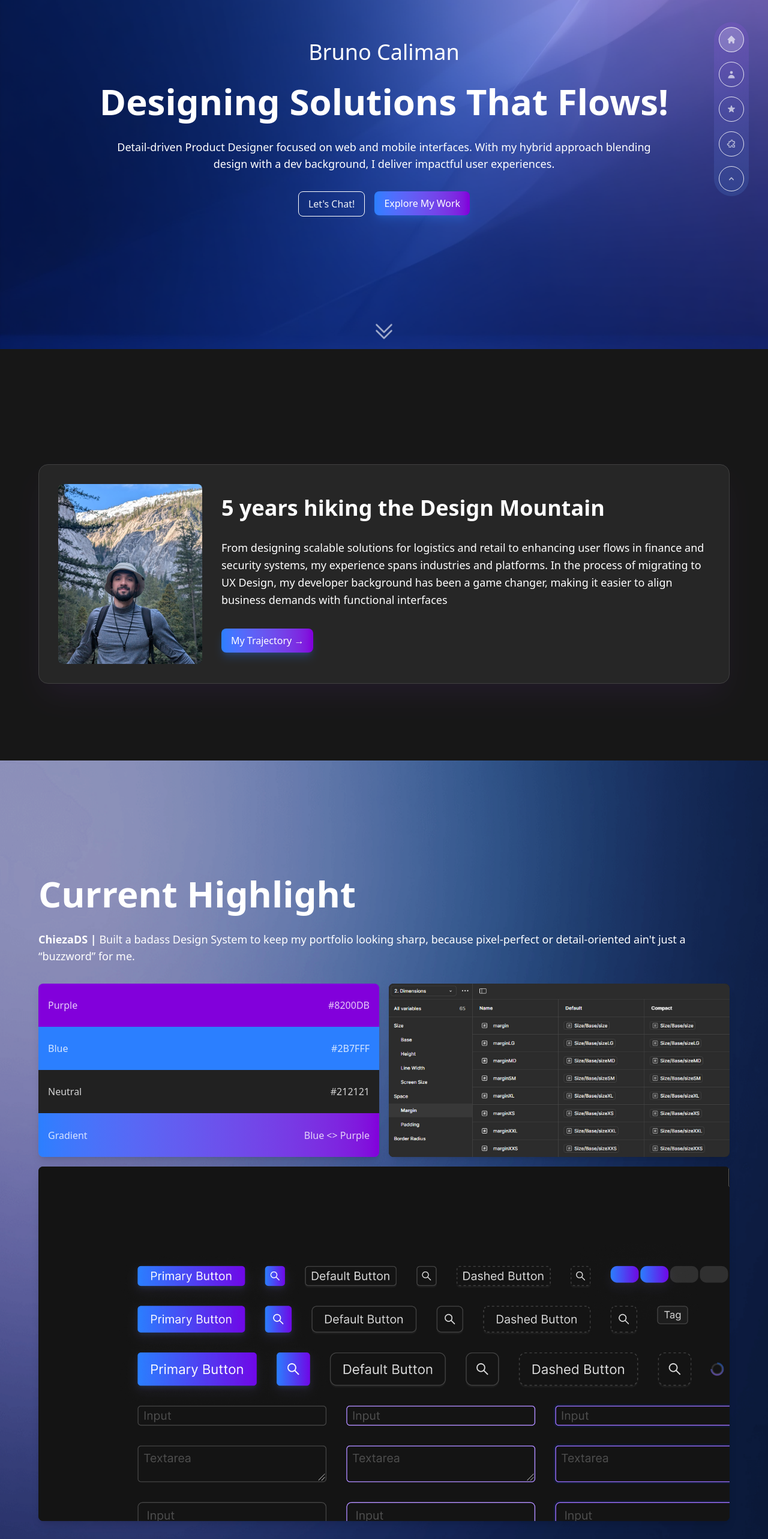
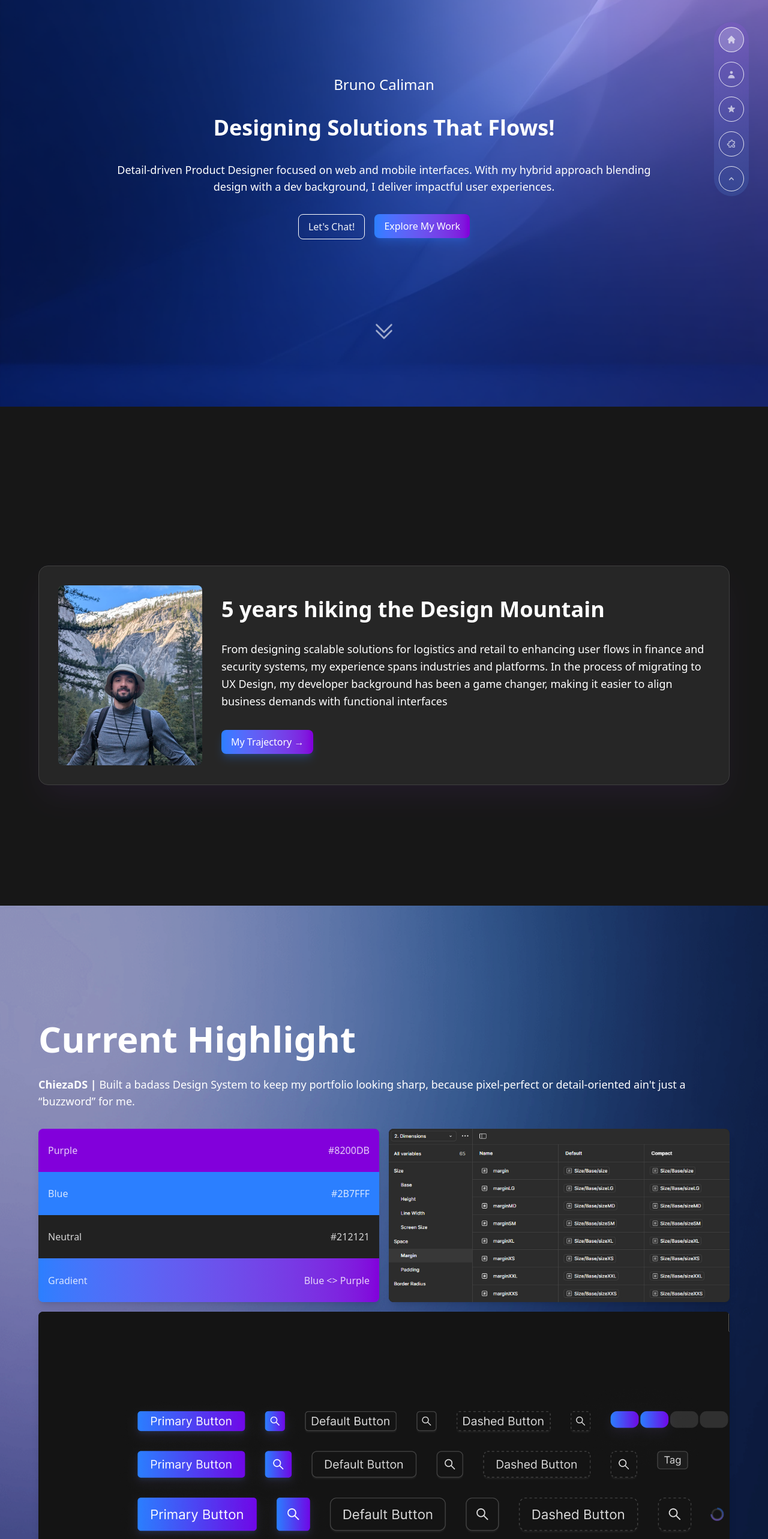
Before and after one commit to Chieza/chieza-me, a React (Vite) app: page / in a window 1280 px wide. Shown: the part 218-2784 px from the top of the page at 60% size. Built offline with nearby package versions, Linux system fonts and the light colour scheme.

Commit message:
UI adjusts

```diff
--- a/src/components/navigation/NavHub.tsx
+++ b/src/components/navigation/NavHub.tsx
@@ -6,7 +6,7 @@ export default function NavHub() {
   const { sections, activeSectionId, scrollToSection } = useSections();
 
   const handleScrollToTop = () => {
-    window.scrollTo({ top: 0, behavior: "smooth" });
+    window.scrollTo({ top: 0 - 64, behavior: "smooth" });
   };
 
   // Conditional rendering: Don't render NavHub if there are no sections
--- a/src/components/navigation/ScrollIndicator.tsx
+++ b/src/components/navigation/ScrollIndicator.tsx
@@ -13,7 +13,7 @@ const ScrollIndicator: React.FC = () => {
   // Scroll down the page and hide Scroll Indicator
   const handleClick = useCallback(() => {
     // Scroll down
-    window.scrollBy({ top: window.innerHeight - 64, behavior: 'smooth' }); // Minus 64px is due to 1rem = 16px (4rem), adjust if needed
+    window.scrollBy({ top: window.innerHeight + 64, behavior: 'smooth' }); // Minus 64px is due to 1rem = 16px (4rem), adjust if needed
     setIsVisible(false); // Hide after click
   }, []);
 
--- a/src/components/sections/Footer.tsx
+++ b/src/components/sections/Footer.tsx
@@ -12,7 +12,7 @@ export default function Footer() {
 
   return (
     <footer className="text-white border-t border-neutral-800">
-      <div className="max-w-7xl mx-auto px-4 py-8">
+      <div className="max-w-7xl mx-auto px-4 pt-8 pb-48 md:pb-8">
         {/* nav links */}
         <nav className="flex flex-col sm:flex-row flex-wrap items-center justify-center gap-4">
           {links.map(({ to, label }) => (
--- a/src/components/sections/HeroSection.tsx
+++ b/src/components/sections/HeroSection.tsx
@@ -14,30 +14,30 @@ export default function HeroSection({ id, onContactClick }: HeroSectionProps) {
   return (
     <section
       id={id}
-      className="h-[calc(100vh-4rem)] relative w-full overflow-hidden"
+      className="min-h-[calc(100vh+2rem)] relative w-full overflow-hidden flex items-center justify-center"
     >
-      {/* Background image, covers full area */}
+      {/* Background */}
       <img
         src={HeroBg}
         alt="Hero background"
         className="absolute inset-0 w-full h-full object-cover"
       />
 
-      {/* Content overlay, centered */}
-      <div className="relative z-10 flex flex-col items-center justify-center h-full text-center px-6 md:px-12 lg:px-24">
-        <p className="text-white text-2xl md:text-4xl mb-8">Bruno Caliman</p>
-        <h1 className="text-white text-4xl md:text-6xl font-bold mb-8">
+      {/* Content Centered */}
+      <div className="relative z-10 flex flex-col text-center px-6 md:px-12 lg:px-24 space-y-8 text-white">
+        <p className="text-2xl">Bruno Caliman</p>
+        <h1 className="text-4xl/12 md:text-4xl/12 font-bold">
           Designing Solutions That Flows!
         </h1>
-        <p className="text-white text-base md:text-lg max-w-4xl mb-8">
+        <p className="hidden lg:block text-base md:text-lg max-w-4xl mb-8">
           Detail-driven Product Designer focused on web and mobile interfaces.
           With my hybrid approach blending design with a dev background, I
           deliver impactful user experiences.
         </p>
 
-        {/* Buttons row */}
+        {/* Buttons */}
         <div className="flex flex-wrap gap-4 justify-center">
-          <OutlineButton onClick={onContactClick}>Let's Chat!</OutlineButton>
+          <OutlineButton onClick={onContactClick} className="hidden md:block">Let's Chat!</OutlineButton>
           <Link to="/portfolio">
             <GradientButton>Explore My Work</GradientButton>
           </Link>
--- a/src/components/sections/HighlightSection.tsx
+++ b/src/components/sections/HighlightSection.tsx
@@ -13,17 +13,7 @@ export default function HeroSection({ id }: HighlightSectionProps) {
   return (
     <section
       id={id}
-      className="
-    relative
-    flex
-    flex-col
-    items-center
-    overflow-hidden
-    w-full
-    px-4 pt-24 pb-8
-    sm:px-8 sm:pt-32 sm:pb-16
-    lg:px-16 lg:pt-48 lg:pb-32
-    "
+      className="min-h-[calc(100vh+16rem)] relative flex flex-col items-center justify-center overflow-hidden w-full px-4 pt-24 pb-8 sm:px-8 sm:pt-32 sm:pb-16 lg:px-16 lg:pt-48 lg:pb-32"
     >
       {/* Background Image*/}
       <img
@@ -34,12 +24,7 @@ export default function HeroSection({ id }: HighlightSectionProps) {
 
       {/* Content */}
       <div
-        className="
-        max-w-[1200px]
-        relative z-10
-        flex flex-col
-        gap-8
-        "
+        className="max-w-[1200px] relative z-10 flex flex-col gap-8"
       >
         <h1 className="text-white text-4xl md:text-6xl font-bold">
           Current Highlight
--- a/src/components/sections/MeSection.tsx
+++ b/src/components/sections/MeSection.tsx
@@ -7,18 +7,11 @@ interface MeSectionProps {
 }
 
 export default function MeSection({ id }: MeSectionProps) {
-  useSectionRegistry(id, HiUser, 'About Me');
+  useSectionRegistry(id, HiUser, "About Me");
   return (
     <section
       id={id}
-      className="
-      flex justify-center items-center
-      w-full
-      px-4 pt-24 pb-8
-      sm:px-8 sm:pt-32 sm:pb-16
-      lg:px-16 lg:pt-48 lg:pb-32
-      2xl:h-[calc(100vh-4rem)]
-      "
+      className="min-h-[calc(100vh+2rem)]  flex justify-center items-center w-full px-4 pt-24 pb-8 sm:px-8 sm:pt-32 sm:pb-16 lg:px-16 lg:pt-48 lg:pb-32"
     >
       <MeCard />
     </section>
--- a/src/components/sections/SkillsTools.tsx
+++ b/src/components/sections/SkillsTools.tsx
@@ -25,15 +25,7 @@ export default function SkillsTools({ id }: SkillsToolsProps) {
   return (
     <section
       id={id}
-      className="
-    flex flex-col
-    items-center
-    overflow-hidden
-    w-full
-    px-4 pt-24 pb-8
-    sm:px-8 sm:pt-32 sm:pb-16
-    lg:px-16 lg:pt-48 lg:pb-32
-    "
+      className="min-h-[calc(100vh+2rem)] flex flex-col items-center justify-center overflow-hidden w-full px-4 pt-24 pb-8 sm:px-8 sm:pt-32 sm:pb-16 lg:px-16 lg:pt-48 lg:pb-32"
     >
       <div
         className="w-full max-w-[1200px]
--- a/src/contexts/SectionsProvider.tsx
+++ b/src/contexts/SectionsProvider.tsx
@@ -8,6 +8,8 @@ import type { NavSection, SectionsContextType } from "../types/nav-section"; //
 import { SectionsContext } from "./_sections-context"; // Import the context object
 
 // Provider component that manages state and provides the context value
+// Create an exception for the first button to scroll up to the first section's id + main navabar's height
+
 export const SectionsProvider: React.FC<{ children: React.ReactNode }> = ({
   children,
 }) => {
--- a/src/styles/global.css
+++ b/src/styles/global.css
@@ -34,6 +34,7 @@
   animation: bounce 1.5s infinite; /* Adjust duration for desired smoothness */
 }
 
+/* NavHub */
 .nav-hub {
   /* Base (Mobile) Styles */
   position: fixed;
@@ -46,7 +47,7 @@
   flex-direction: row; /* flex flex-row */
   gap: 16px; /* space-x-4 */
 
-  bottom: 16px; /* bottom-4 */
+  bottom: 64px; /* bottom-4 */
   left: 50%; /* left-1/2 */
   transform: translateX(-50%); /* -translate-x-1/2 */
 
--- a/vite.config.ts
+++ b/vite.config.ts
@@ -4,6 +4,12 @@ import tailwindcss from '@tailwindcss/vite'
 
 // https://vite.dev/config/
 export default defineConfig({
+
+  // Hosting for Mobile Tests
+  server:{
+    host: '0.0.0.0',
+    port: 5173,
+  },
   plugins: [
     react(),
     tailwindcss(),
```
